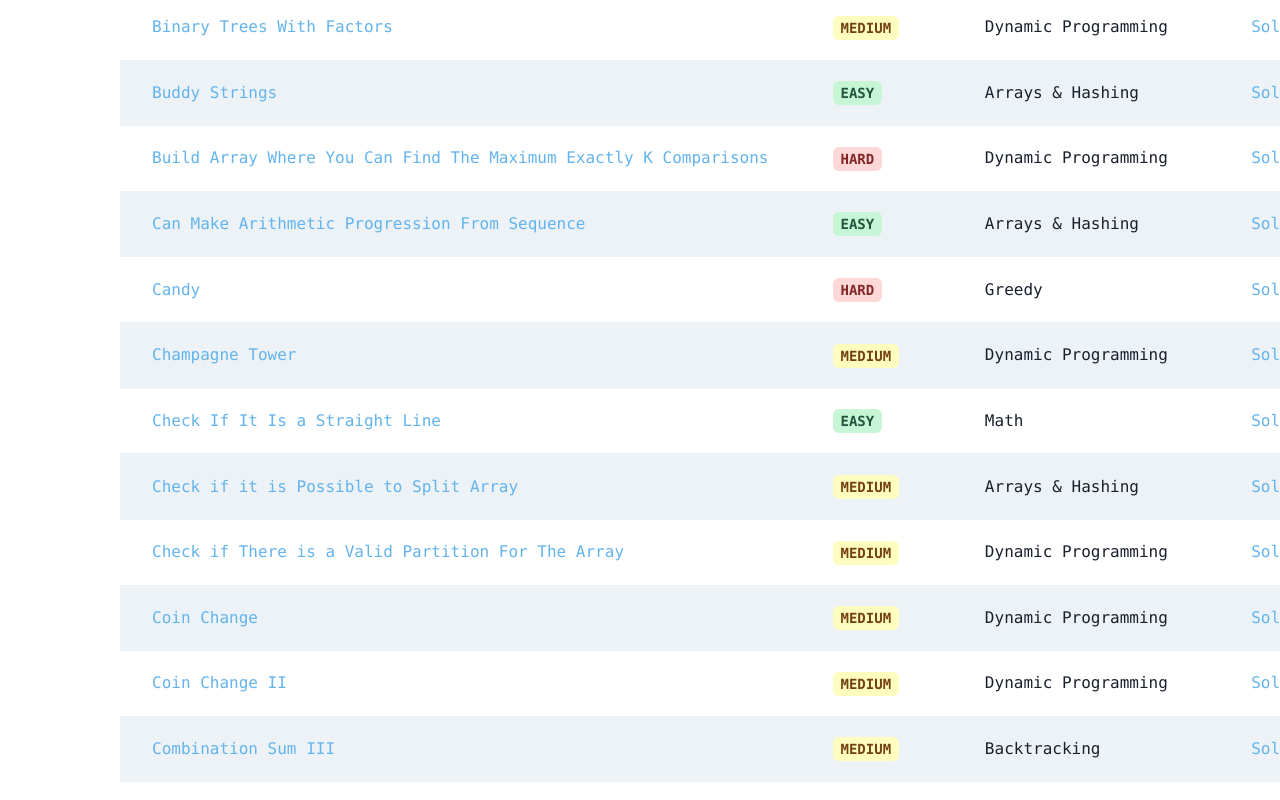
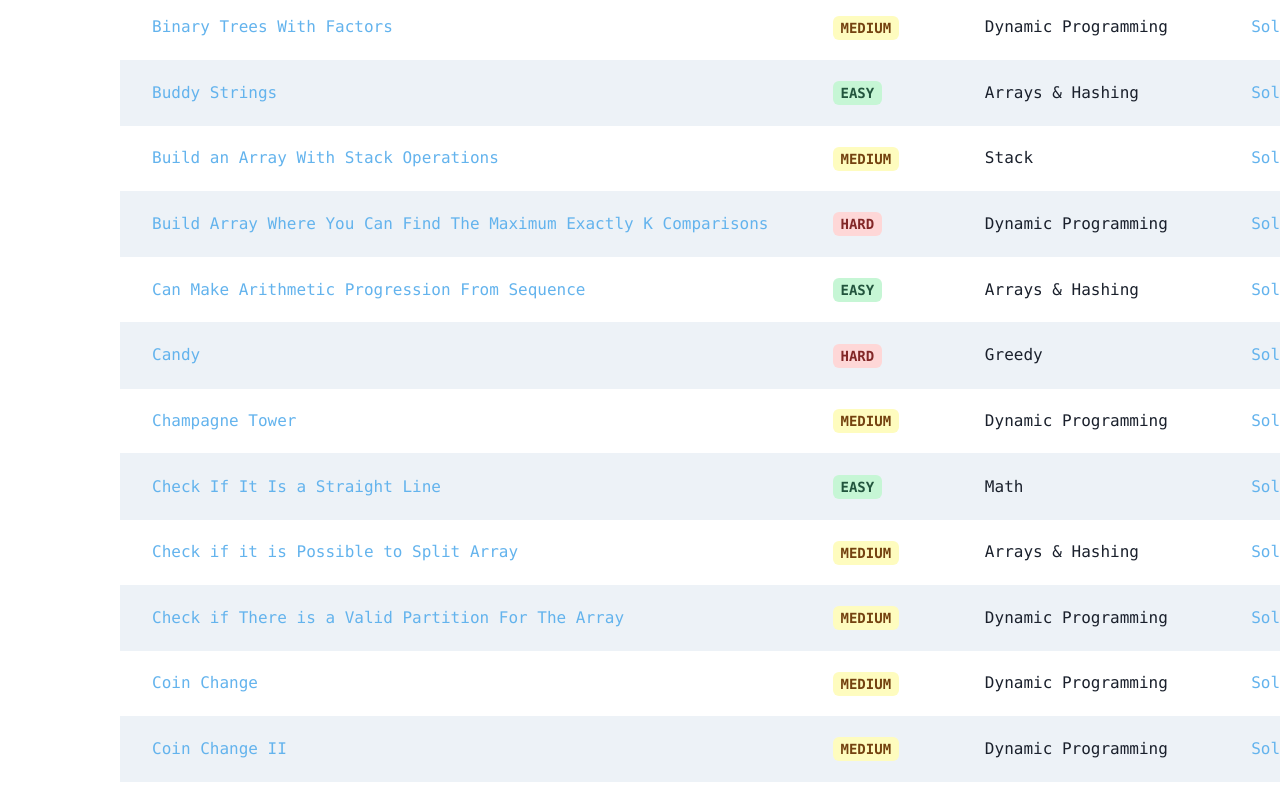
Before and after one commit to LeeHengYu/leetcode-reviewer, a React (Vite) app: page / in a window 1280 px wide. Shown: the part 900-1700 px from the top of the page. Built offline with nearby package versions, Linux system fonts and the light colour scheme.

Commit message:
add 1103

```diff
--- a/src/data/tablaData.ts
+++ b/src/data/tablaData.ts
@@ -1801,6 +1801,14 @@ const tableData: Question[] = [
       solution: "count-nodes-equal-to-average-of-subtree.py",
       dailyChallenge: new Date("2023-11-02"),
     },
+    {
+      question: "Build an Array With Stack Operations",
+      link: "https://leetcode.com/problems/build-an-array-with-stack-operations/",
+      category: "Stack",
+      difficulty: "Medium",
+      solution: "build-an-array-with-stack-operations.py",
+      dailyChallenge: new Date("2023-11-03"),
+    },
   ];
 
 export default tableData;
```
